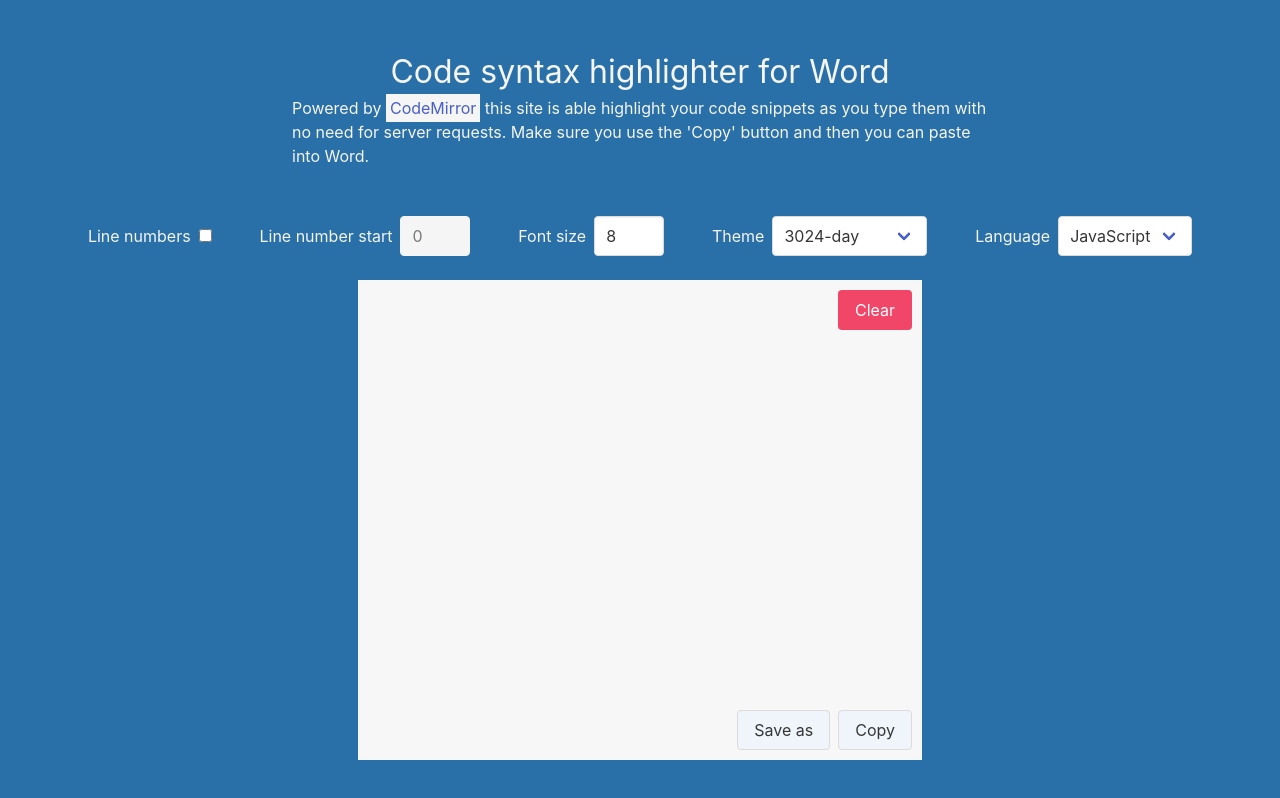
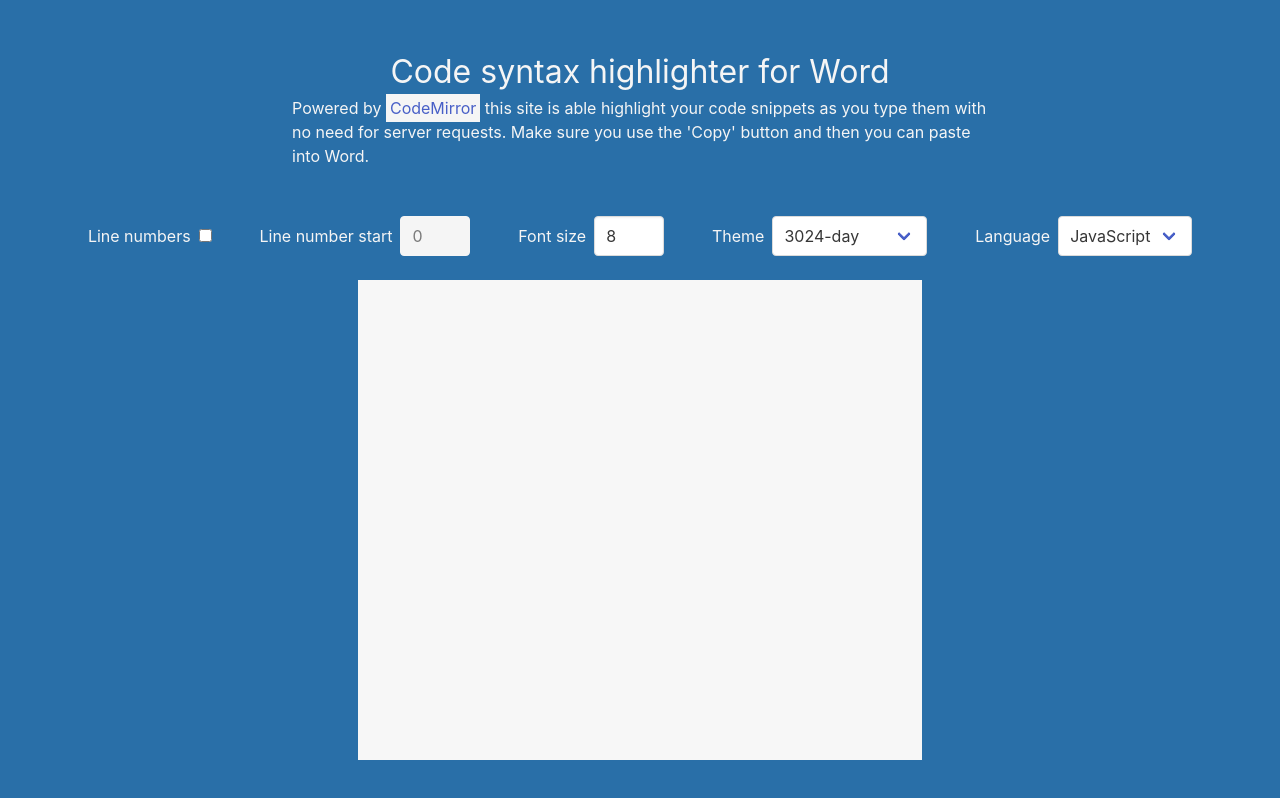
Before and after one commit to too-old-to-code/syntax-highlighter, a React (Create React App) app: page / in a window 1280 px wide. Built offline with nearby package versions, Linux system fonts and the light colour scheme.

Commit message:
Dynamically display buttons

```diff
--- a/src/App.js
+++ b/src/App.js
@@ -92,8 +92,8 @@ function App() {
                       setTitle("");
                       saveSnippet(state);
                       setLastLoadedSnippet(newSnippet);
+                      toggleModal();
                     }
-                    toggleModal();
                   }}
                 >
                   OK
@@ -147,6 +147,7 @@ function App() {
                     setValue(value);
                   }}
                 />
+                {value && (
                   <div
                     className="buttons"
                     style={{
@@ -166,7 +167,8 @@ function App() {
                       Clear
                     </button>
                   </div>
-
+                )}
+                {value && (
                   <div
                     className="buttons"
                     style={{
@@ -209,6 +211,7 @@ function App() {
                       Copy
                     </button>
                   </div>
+                )}
               </div>
 
               <div
```
Lines whose indentation alone changed are shown as unchanged.
